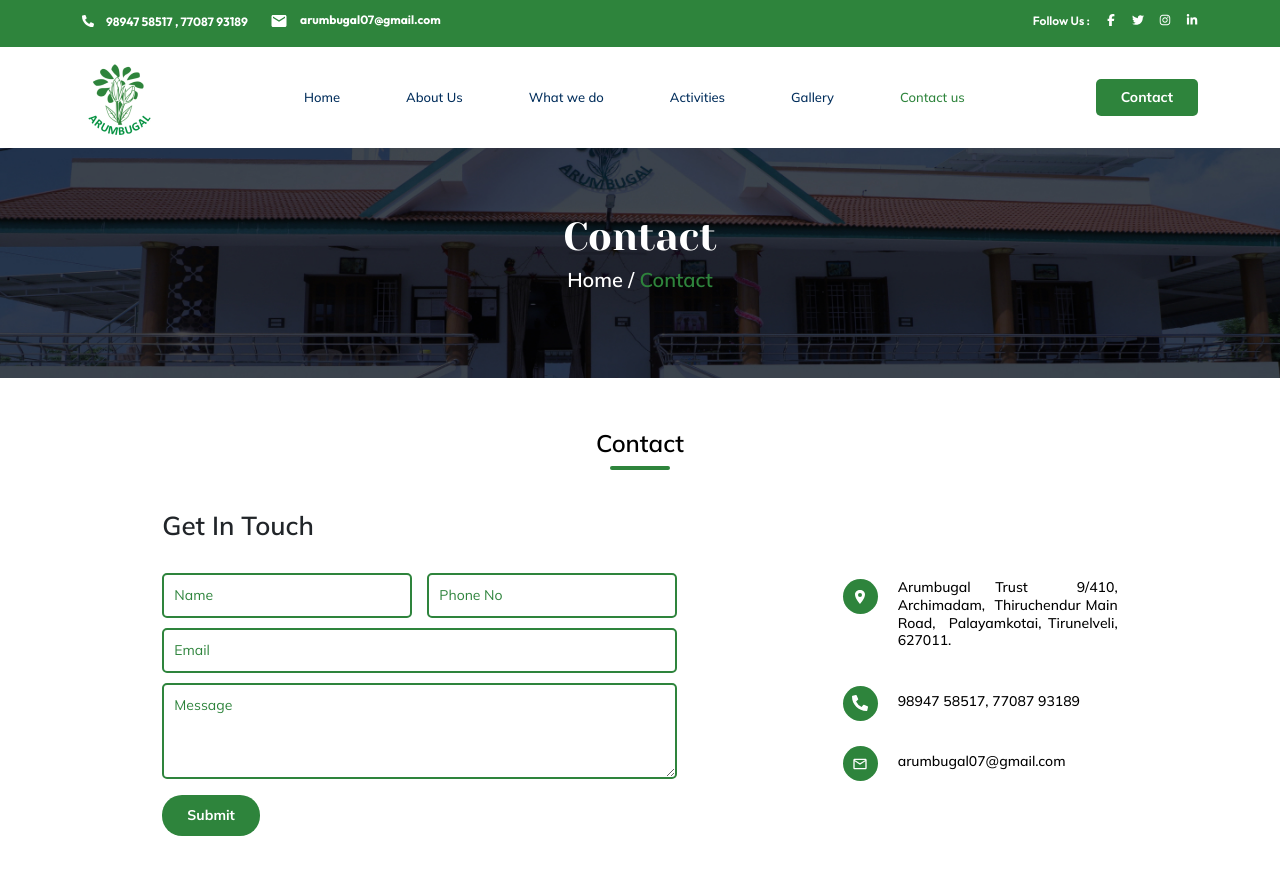
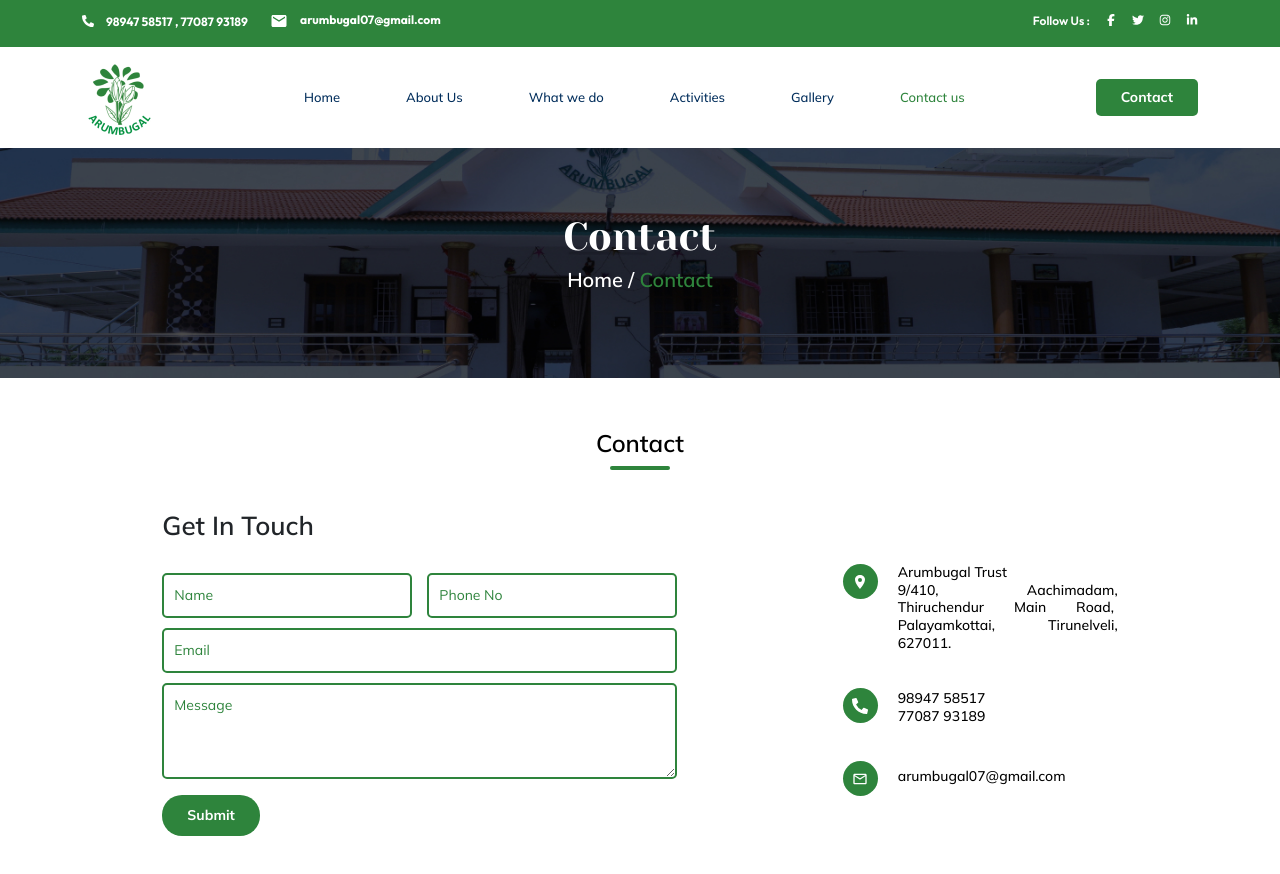
Before and after one commit to Ilyas73-hue/arumbugal, a React (Create React App) app: page /contact in a window 1280 px wide. Shown: the top 874 px of the page. Built offline with nearby package versions, Linux system fonts and the light colour scheme.

Commit message:
all updated

```diff
--- a/src/component/Contact/Contact.css
+++ b/src/component/Contact/Contact.css
@@ -176,7 +176,7 @@ line-height: 32.63px;
     font-weight: 500;
     line-height: 17.57px;
     text-align: justify;
-    margin-top: 27px;
+    margin-top: 22px;
   }
 
   #contact-section-2-div-2-2-3  {
--- a/src/component/Contact/Contact.js
+++ b/src/component/Contact/Contact.js
@@ -90,8 +90,9 @@ function Contact() {
 </div>
 <div id="contact-section-2-div-2-2-1-2">
   <p id="contact-section-2-div-2-2-1-2-p-1">
-    Arumbugal Trust  9/410, Archimadam,  Thiruchendur Main
-    Road,  Palayamkotai, Tirunelveli, 627011.
+  Arumbugal           Trust <br/>9/410, Aachimadam,
+                     Thiruchendur Main
+                    Road,  Palayamkottai, Tirunelveli, 627011.
   </p>
 </div>
 </div>
@@ -102,7 +103,7 @@ function Contact() {
 </div>
 <div id="contact-section-2-div-2-2-2-2">
 <p id="contact-section-2-div-2-2-2-2-p-1">
-98947 58517, 77087 93189
+98947 58517<br /> 77087 93189
  </p>
 </div>
 </div>
--- a/src/component/gallery/gallery.js
+++ b/src/component/gallery/gallery.js
@@ -3,7 +3,6 @@ import "./gallery.css";
 import img_29 from "../../arumbugal_assets/gallery/gallery_img_29.jpeg";
 import img_30 from "../../arumbugal_assets/gallery/gallery_img_30.jpeg";
 import img_31 from "../../arumbugal_assets/gallery/gallery_img_31.jpeg";
-import img_32 from "../../arumbugal_assets/gallery/gallery_img_32.jpeg";
 import img_33 from "../../arumbugal_assets/gallery/gallery_img_33.jpeg";
 import img_34 from "../../arumbugal_assets/gallery/gallery_img_34.jpeg";
 import img_1 from "../../arumbugal_assets/gallery/gallery_img_1.png";
@@ -24,15 +23,10 @@ import img_15 from "../../arumbugal_assets/gallery/gallery_img_15.png";
 import img_16 from "../../arumbugal_assets/gallery/gallery_img_16.png";
 import img_17 from "../../arumbugal_assets/gallery/gallery_img_17.png";
 import img_18 from "../../arumbugal_assets/gallery/gallery_img_18.png";
-import img_19 from "../../arumbugal_assets/gallery/gallery_img_19.png";
 import img_20 from "../../arumbugal_assets/gallery/gallery_img_20.png";
-import img_21 from "../../arumbugal_assets/gallery/gallery_img_21.png";
 import img_22 from "../../arumbugal_assets/gallery/gallery_img_22.png";
 import img_23 from "../../arumbugal_assets/gallery/gallery_img_23.png";
 import img_24 from "../../arumbugal_assets/gallery/gallery_img_24.png";
-import img_25 from "../../arumbugal_assets/gallery/gallery_img_25.png";
-import img_26 from "../../arumbugal_assets/gallery/gallery_img_26.png";
-import img_27 from "../../arumbugal_assets/gallery/gallery_img_27.png";
 import img_28 from "../../arumbugal_assets/gallery/gallery_img_28.png";
 import { motion } from "framer-motion";
 import { fadeBigIn, fadeSmallIn } from "./../../variants";
```
